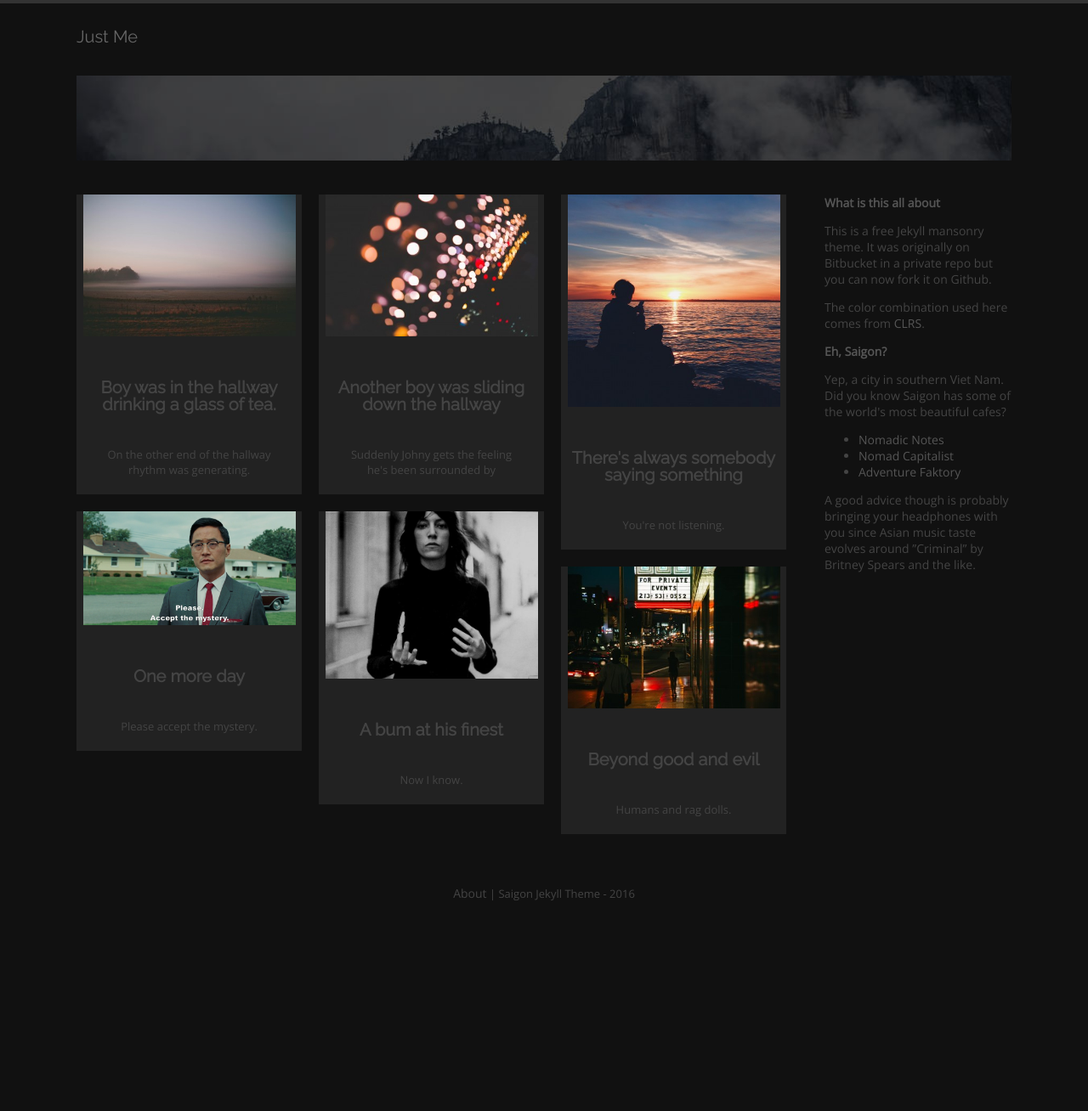
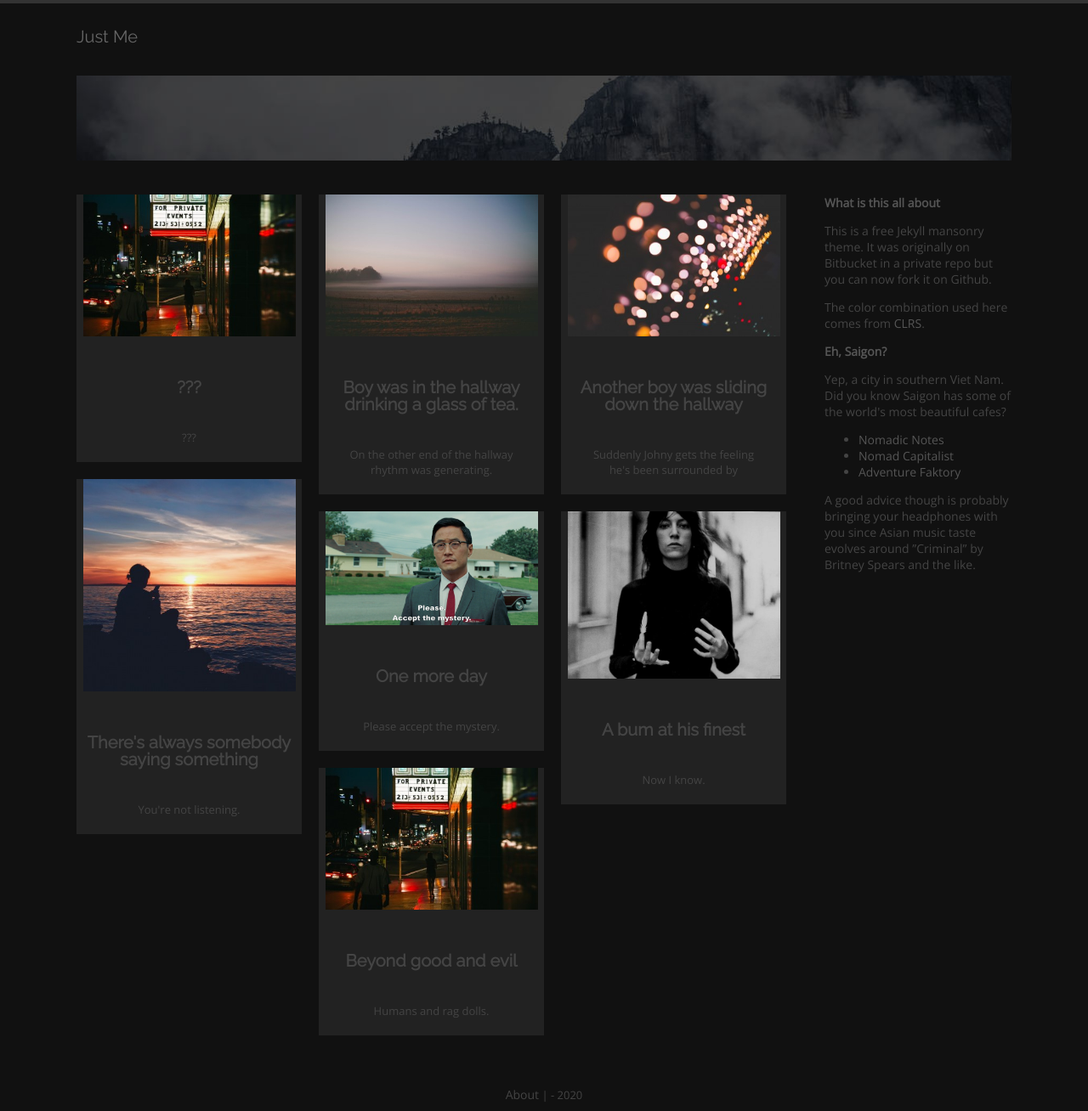
Before and after one commit to Blake-Cash/writing-site, a Jekyll site: the page built from index.html, in a window 1280 px wide. Shown: the whole page at 85% size. Built offline with Jekyll 4.4.1, drawn with Linux system fonts in a browser that asks for light colours; some web fonts are replaced; before the commit the page ends 1071 px from its top, so only the background shows below that.

Commit message:
everything but the font

```diff
--- a/_config.yml
+++ b/_config.yml
@@ -1,11 +1,11 @@
 permalink: /:categories/:title/
 baseurl: /writing-site
-full_name: "Saigon Jekyll Theme"
+full_name: ""
 first_name: "Just"
 last_name: "Me"
-blog_title: "Title"
+blog_title: "Ratherinn"
 author_img_name_path: "/images/users/user.jpg"
 disqus_shortname: "example"
-copyright_year: "2016"
+copyright_year: "2020"
 google_analytics_code: ""
-aboutme: "I like ramen noodles with cream."
+aboutme: ""
--- a/_includes/header.html
+++ b/_includes/header.html
@@ -1,7 +1,7 @@
 <div id='heading'>
 	<div id='logo'>
-		<a href='{{site.url}}'>{{site.first_name}}</a>
-		<a href='{{site.url}}' id='logo_docs'>{{site.last_name}}</a>
+		<a href='{{site.baseurl}}/'>{{site.first_name}}</a>
+		<a href='{{site.baseurl}}/' id='logo_docs'>{{site.last_name}}</a>
 </div>
 </div>
 <section id="home-hero"></section>
--- a/_layouts/blog-home.html
+++ b/_layouts/blog-home.html
@@ -6,10 +6,10 @@
 		<link rel="stylesheet" type="text/css" href="{{ site.baseurl }}/css/monokai.css">
 		<link href="/blog/rss.xml" rel="alternate" type="application/rss+xml" title="{{site.blog_title}}" />
 		<title>{{site.blog_title}}</title><meta http-equiv="Content-Type" content="text/html; charset=UTF-8" />
-		<script type="text/javascript" src='/js/jquery.min.js'></script>
-		<script type="text/javascript" src='/js/jquery.masonry.min.js'></script>
-		<script type="text/javascript" src='/js/jquery.imagesloaded.min.js'></script>
-		<script type="text/javascript" src='/js/highlight.pack.js'></script>
+		<script type="text/javascript" src='{{ site.baseurl }}/js/jquery.min.js'></script>
+		<script type="text/javascript" src='{{ site.baseurl }}/js/jquery.masonry.min.js'></script>
+		<script type="text/javascript" src='{{ site.baseurl }}/js/jquery.imagesloaded.min.js'></script>
+		<script type="text/javascript" src='{{ site.baseurl }}/js/highlight.pack.js'></script>
 		<script type="text/javascript">
 			hljs.initHighlightingOnLoad();
 			function applyTiles() {
@@ -39,7 +39,7 @@
 					{% for post in site.categories.blog %}
 						<li class='post'>
 							{% if post.image %}
-								<a href='{{site.baseurl}}{{post.url}}'><img class='post-image' src="{{post.image}}" /></a>
+								<a href='{{site.baseurl}}{{post.url}}'><img class='post-image' src="{{site.baseurl}}{{post.image}}" /></a>
 							{% endif %}
 							<div class="postcontent">
 					<a href='{{site.baseurl}}{{post.url}}'><h1 class='post-title'>{{post.title}}</h1></a>
@@ -56,7 +56,7 @@
 			<div style='clear:both'></div>
 		</div>
 		<div id='footer'>
-			<a href="/about/">About</a> | {{site.full_name}} - {{site.copyright_year}}
+			<a href="{{site.baseurl}}/about/">About</a> | {{site.full_name}} - {{site.copyright_year}}
 		</div>
 	</div>
 </body>
--- a/_layouts/blog.html
+++ b/_layouts/blog.html
@@ -7,7 +7,7 @@
 		<link href="/blog/rss.xml" rel="alternate" type="application/rss+xml" title="{{site.blog_title}}" />
 		<meta http-equiv="Content-Type" content="text/html; charset=UTF-8" />
 		<title>{{page.title}} - {{ site.blog_title }}</title>
-		<script type="text/javascript" src='/js/highlight.pack.js'></script>
+		<script type="text/javascript" src='{{ site.baseurl }}/js/highlight.pack.js'></script>
 		<script type="text/javascript">hljs.initHighlightingOnLoad();</script>
 	</head>
 	<body>
@@ -23,14 +23,14 @@
 				<h1 id='page-title'>{{page.title}}</h1>
 				{{content}}
 
-				{% include comment.html %}
+				<br />
 
 			</div>
 
 			<div style='clear:both'></div>
 		</div>
 		<div id='footer'>
-			{{site.full_name}} - {{site.copyright_year}}
+			{{site.copyright_year}}
 		</div>
 	</div>
 
--- a/css/main.css
+++ b/css/main.css
@@ -351,7 +351,7 @@ only screen and (max-width: 600px) {
 }
 
 section{
-	background-image: url('/images/18asaigon-hero.jpg');
+	background-image: url('/writing-site/images/18asaigon-hero.jpg');
 	background-size: cover;
 background-position: center;
 	height:100px;
```
Also changed, not shown: _includes/comment.html (deleted, +0 -17 lines), _posts/2016-12-20-post7.md (added, +10 -0 lines), 1 other file.
